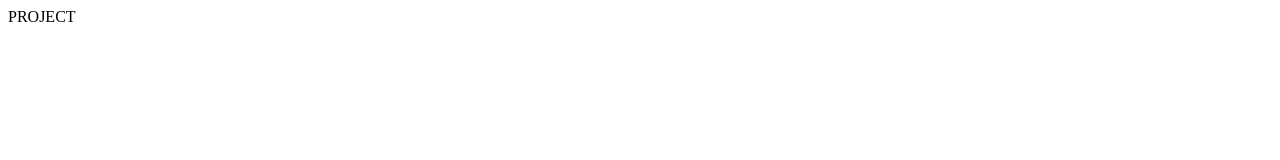
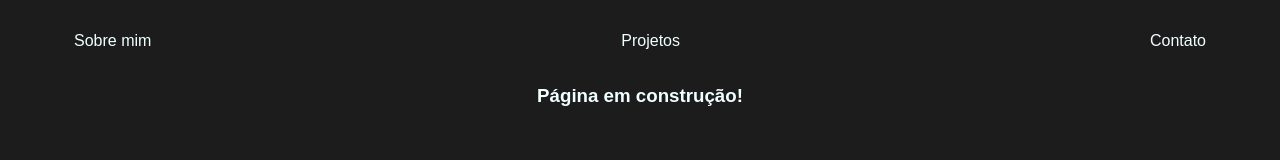
Before and after one commit to LeandroOlczyk/Site-Pessoal, a plain HTML site: page project.html in a window 1280 px wide. Drawn offline with Linux system fonts and the light colour scheme.

Commit message:
Atualizacao de imagens e project

```diff
--- a/project.html
+++ b/project.html
@@ -1 +1,33 @@
-PROJECT
+<!DOCTYPE html>
+<html lang="en">
+<head>
+    <meta charset="UTF-8">
+    <meta http-equiv="X-UA-Compatible" content="IE=edge">
+    <meta name="viewport" content="width=device-width, initial-scale=1.0">
+    <title>Project</title>
+    <link rel="stylesheet" href="index.css">
+</head>
+<body>
+    <div class="container">
+        <nav>
+            <ul>
+                <li>
+                    <a href="index.html">Sobre mim</a>
+                </li>
+                <li>
+                    <a href="project.html">Projetos</a>
+                </li>
+
+                <li>
+                    <a href="index.html">Contato</a>
+                </li>
+            </ul>
+        </nav>
+    </div>
+    <main align="center">
+        <p>
+            <h3>Página em construção!</h3>
+        </p>
+    </main>
+</body>
+</html>
```
Also changed, not shown: img/FotoLeandro.jpg (added), img/github-mark-white.svg (added), img/github-mark.svg (added), img/linkedin-svgrepo-com.svg (added).
